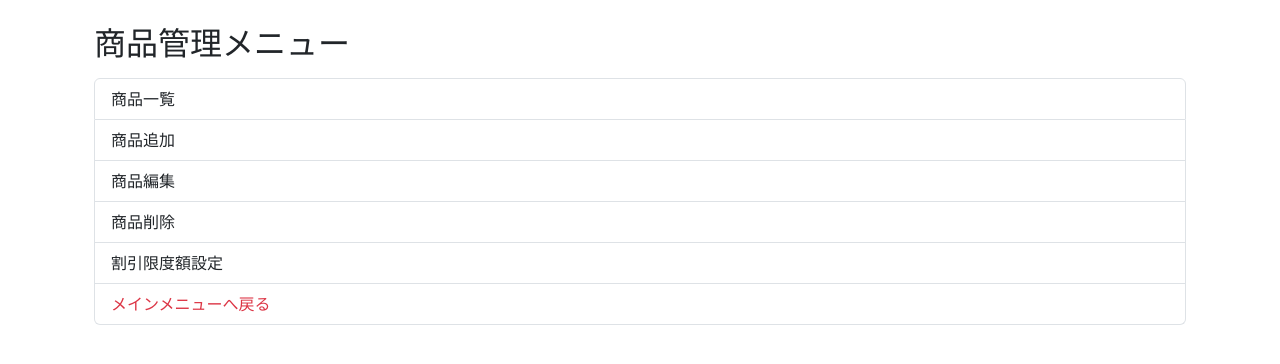
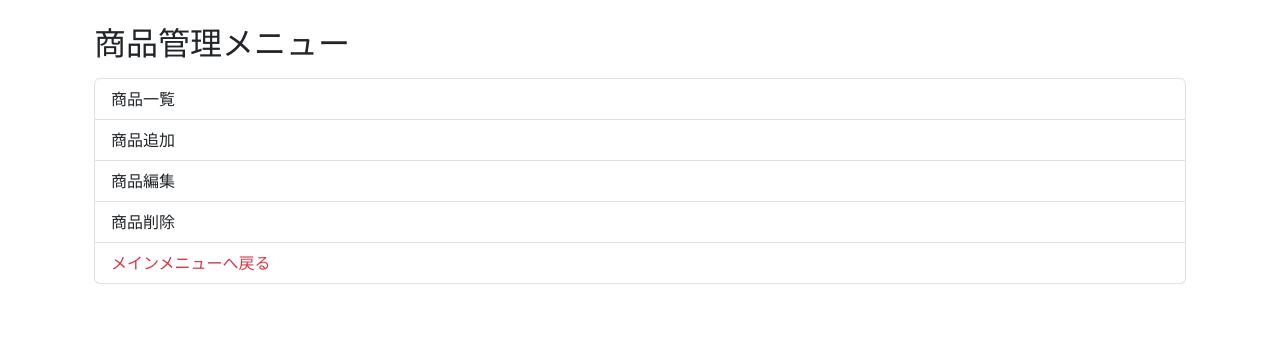
Before and after one commit to sk04237/customer_managementsystem, a Flask app: page /products_menu in a window 1280 px wide. Shown: the part 56-420 px from the top of the page. Run offline with Flask 3, Linux system fonts and the light colour scheme.

Commit message:
Update products_menu.html

```diff
--- a/app/templates/products_menu.html
+++ b/app/templates/products_menu.html
@@ -6,9 +6,8 @@
     <div class="list-group mt-3">
         <a href="/products" class="list-group-item list-group-item-action">商品一覧</a>
         <a href="/products/add" class="list-group-item list-group-item-action">商品追加</a>
-        <a href="/products/edit" class="list-group-item list-group-item-action">商品編集</a>
-        <a href="/products/delete" class="list-group-item list-group-item-action">商品削除</a>
-        <a href="/set_discount" class="list-group-item list-group-item-action">割引限度額設定</a>
+        <a href="/products_menu/edit_list" class="list-group-item list-group-item-action">商品編集</a>
+        <a href="/products_menu/delete_list" class="list-group-item list-group-item-action">商品削除</a>
         <a href="/" class="list-group-item list-group-item-action text-danger">メインメニューへ戻る</a>
     </div>
 </div>
```
